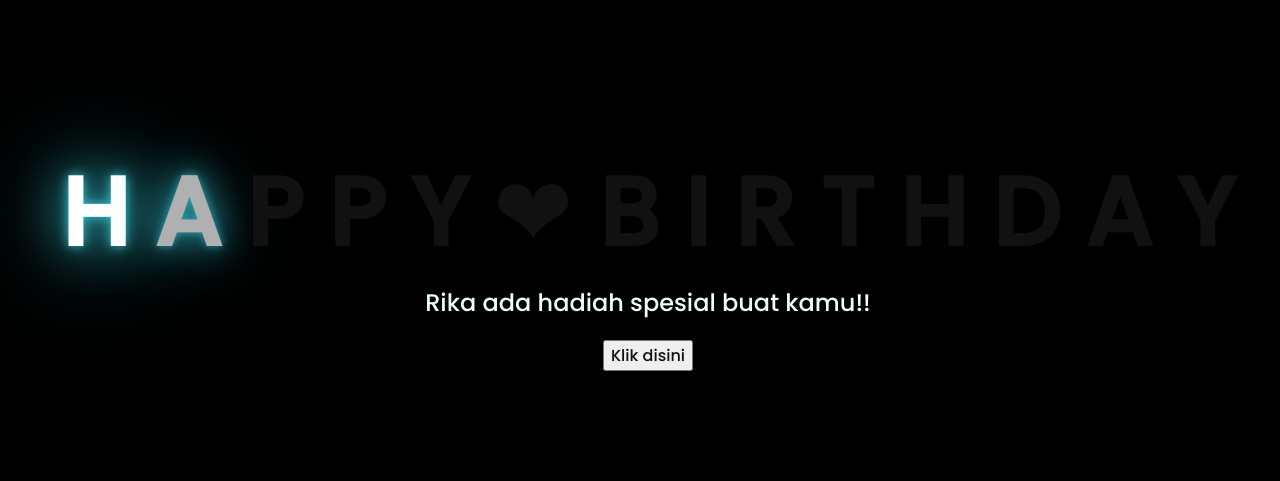
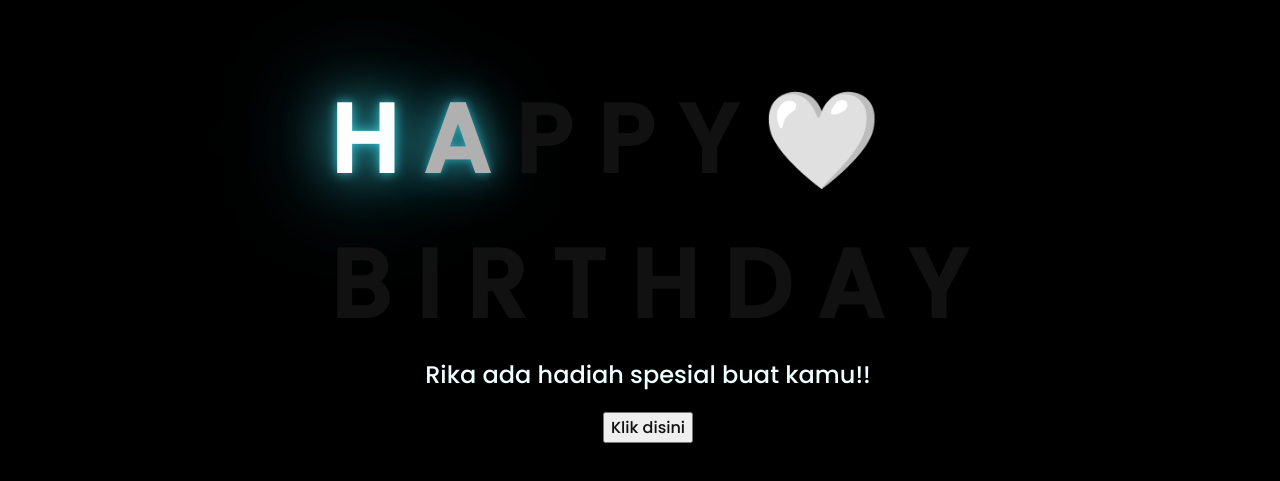
Before and after one commit to dianwinata09/Dian, a plain HTML site: page index.html in a window 1280 px wide. Shown: the part 153-634 px from the top of the page. Drawn offline with Linux system fonts and the light colour scheme.

Commit message:
Update index.html

```diff
--- a/index.html
+++ b/index.html
@@ -16,7 +16,7 @@
         <span>P</span>
         <span>P</span>
         <span>Y</span>
-        <span>❤</span>
+        <span>🤍</span><br>
         <span>B</span>
         <span>I</span>
         <span>R</span>
```
